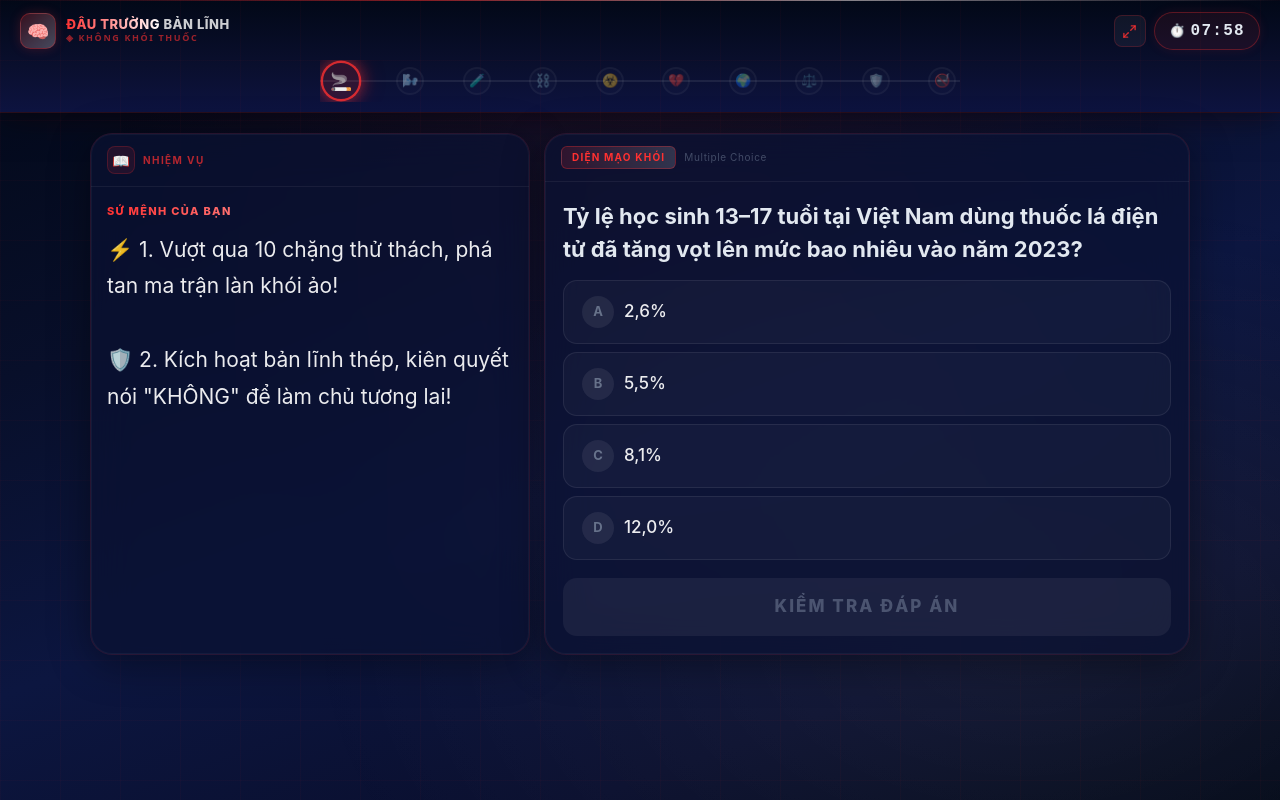
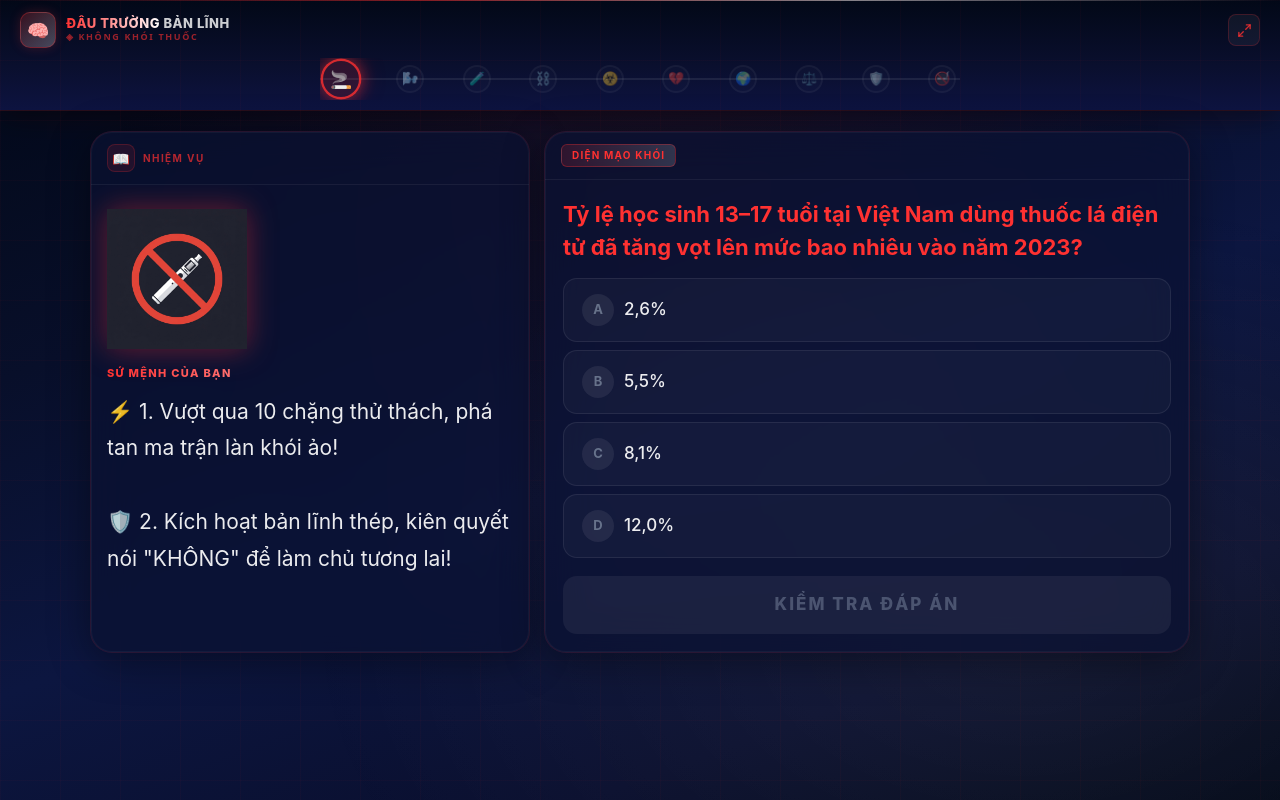
Before and after one commit to havo280788-byte/APPS-BRIGHT-10, a React (Vite) app: page / in a window 1280 px wide. Both pictures are taken after typing "Sample", "Sample" into the empty fields and a click on the button "BẮT ĐẦU HÀNH TRÌNH". Built offline with nearby package versions, Linux system fonts and the light colour scheme.

Commit message:
Add files via upload

```diff
--- a/src/App.tsx
+++ b/src/App.tsx
@@ -31,26 +31,10 @@ export default function App() {
   const [mode, setMode] = useState<'student' | 'teacher'>('student');
   const timerRef = useRef<any>(null);
 
-  // Timer: only runs in student mode
+  // Timer disabled
   useEffect(() => {
-    if (screen === 'game' && timeLeft > 0 && mode === 'student') {
-      timerRef.current = setInterval(() => {
-        setTimeLeft(prev => {
-          if (prev <= 1) {
-            clearInterval(timerRef.current!);
-            setScreen('gameover');
-            return 0;
-          }
-          return prev - 1;
-        });
-      }, 1000);
-    } else {
-      if (timerRef.current) clearInterval(timerRef.current);
-    }
-    return () => {
-      if (timerRef.current) clearInterval(timerRef.current);
-    };
-  }, [screen, timeLeft, mode]);
+    // No timer logic needed
+  }, []);
 
   // Student start
   const handleStart = (name: string, className: string) => {
--- a/src/components/GameHeader.tsx
+++ b/src/components/GameHeader.tsx
@@ -150,22 +150,7 @@ export default function GameHeader({ currentStage, timeLeft, mode, onShowLeaderb
                             </svg>
                         )}
                     </button>
-                    {mode === 'student' ? (
-                        <div style={{
-                            display: 'flex', alignItems: 'center', gap: '6px',
-                            background: isLow ? 'rgba(239,68,68,0.15)' : 'rgba(255, 49, 49,0.08)',
-                            border: `1px solid ${isLow ? 'rgba(239,68,68,0.4)' : 'rgba(255, 49, 49,0.3)'}`,
-                            borderRadius: '999px',
-                            padding: '6px 14px',
-                            boxShadow: isLow ? '0 0 12px rgba(239,68,68,0.2)' : '0 0 12px rgba(255, 49, 49,0.1)',
-                        }}>
-                            <span style={{ fontSize: '13px' }}>⏱</span>
-                            <span style={{
-                                fontFamily: 'monospace', fontSize: '16px', fontWeight: 700,
-                                color: isLow ? '#f87171' : '#e2e8f0', letterSpacing: '0.08em',
-                            }}>{formatTime(timeLeft)}</span>
-                        </div>
-                    ) : (
+                    {mode === 'student' ? null : (
                         <div style={{ display: 'flex', alignItems: 'center', gap: '6px' }}>
                             <div style={{
                                 display: 'flex', alignItems: 'center', gap: '6px',
--- a/src/components/QuizCard.tsx
+++ b/src/components/QuizCard.tsx
@@ -240,6 +240,9 @@ export default function QuizCard({ question, stageNum, onAnswer, mode = 'student
                             style={{ padding: '16px', overflowY: 'auto', maxHeight: '58vh', flex: 1, cursor: mode === 'teacher' && highlightMode ? 'text' : 'default' }}
                             onMouseUp={handleTextSelect}
                         >
+                            <div style={{ textAlign: 'center', marginBottom: '16px', marginTop: '8px' }}>
+                                <img src="/no-vape.png" alt="No Vaping" style={{ width: '140px', height: '140px', objectFit: 'contain', filter: 'drop-shadow(0 0 15px rgba(255, 49, 49, 0.4))' }} />
+                            </div>
                             <h3 style={{
                                 fontSize: '11px', fontWeight: 800, letterSpacing: '0.12em',
                                 textTransform: 'uppercase', marginBottom: '12px',
@@ -271,9 +274,7 @@ export default function QuizCard({ question, stageNum, onAnswer, mode = 'student
                                 }}>
                                     {STAGES[stageNum - 1]?.name?.toUpperCase() || `STAGE ${stageNum}`}
                                 </span>
-                                <span style={{ fontSize: '10px', color: 'rgba(148,163,184,0.4)', letterSpacing: '0.06em' }}>
-                                    {question.type === 'mcq' ? 'Multiple Choice' : 'True / False / Doesn\'t Say'}
-                                </span>
+
                             </div>
 
                             {/* Teacher toolbar */}
@@ -298,7 +299,7 @@ export default function QuizCard({ question, stageNum, onAnswer, mode = 'student
                         <div style={{ padding: '18px 18px', display: 'flex', flexDirection: 'column', gap: '14px' }}>
                             {/* Question Text */}
                             <h2 style={{
-                                fontSize: '15px', fontWeight: 700, color: '#e2e8f0',
+                                fontSize: '15px', fontWeight: 700, color: '#ff3131',
                                 lineHeight: 1.55, margin: 0,
                             }} className="quiz-question-text">
                                 {question.question}
```
Also changed, not shown: public/no-vape.png (added).
